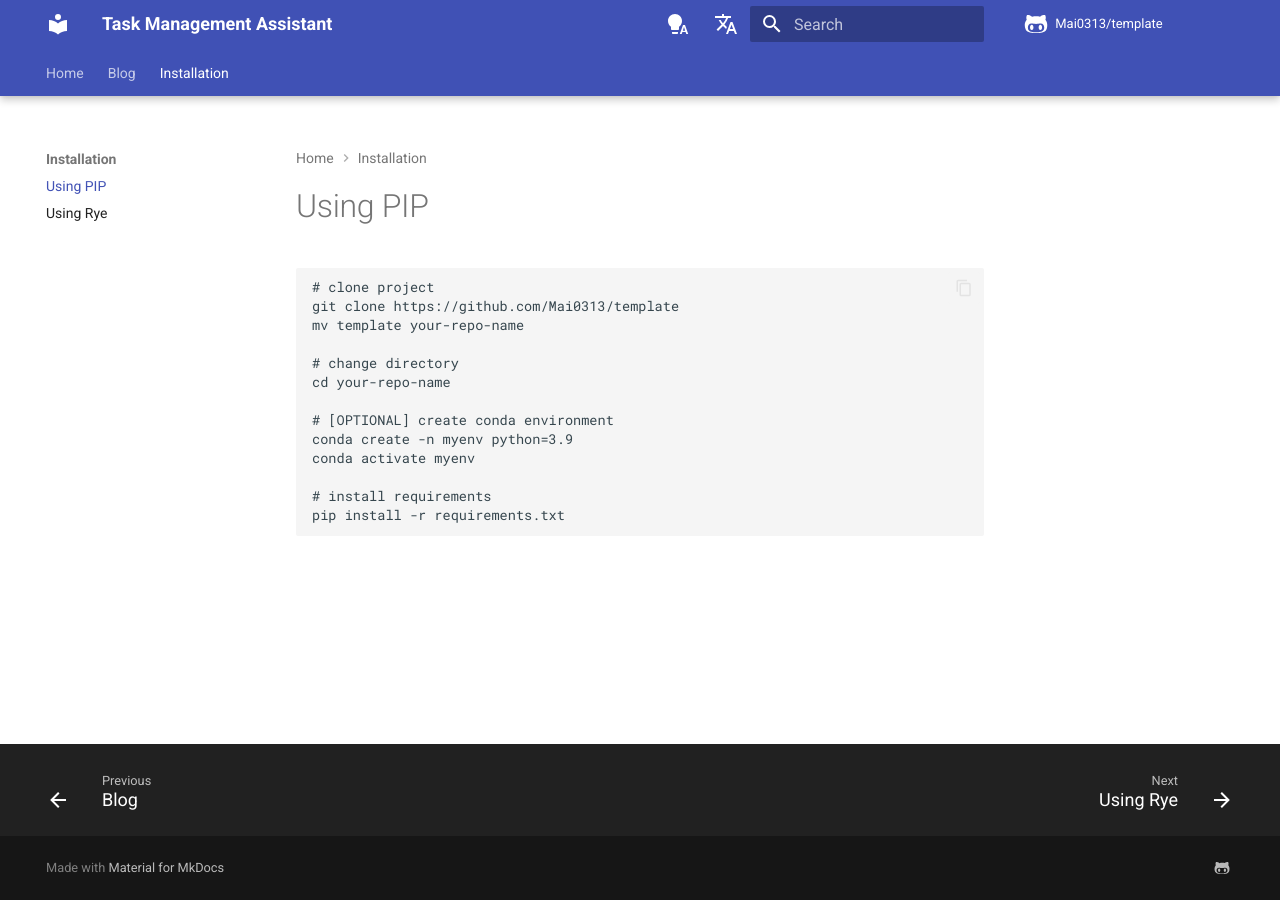
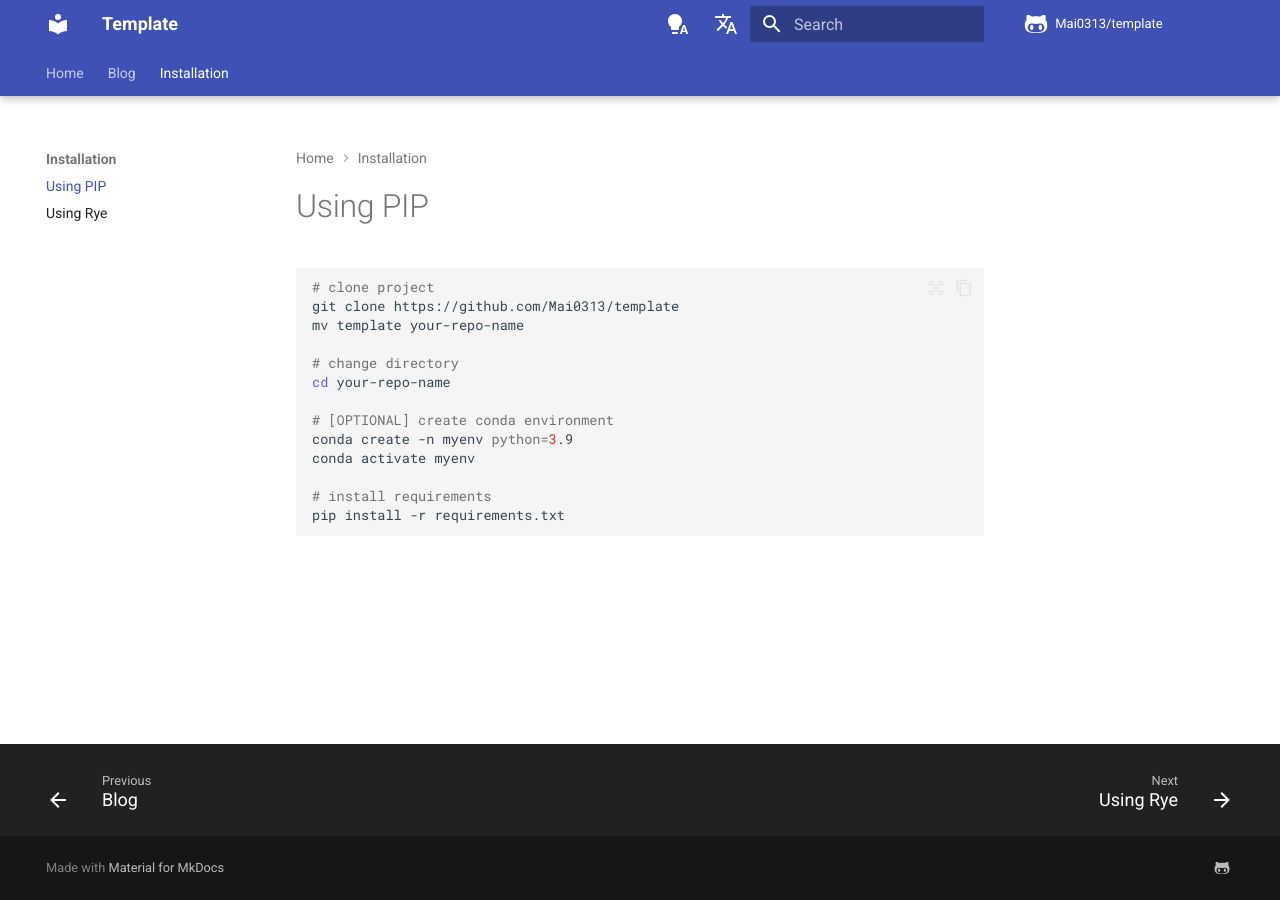
Before and after one commit to Mai0313/template, an MkDocs documentation site: the page built from docs/installation/pip.md, in a window 1280 px wide. Built offline with MkDocs 1.6.1 and Material for MkDocs 9.7.7, drawn with Linux system fonts in a browser that asks for light colours; comment, search, counter and statistics services are not loaded.

```diff
--- a/mkdocs.yml
+++ b/mkdocs.yml
@@ -1,10 +1,15 @@
-site_name: Task Management Assistant
+site_name: Template
 site_url: https://mai0313.github.io/template/
 site_author: Wei Cheng Lee
 
 repo_name: Mai0313/template
 repo_url: https://github.com/Mai0313/template
 edit_uri: edit/master/docs/
+
+docs_dir: docs
+site_dir: site
+remote_branch: wiki
+dev_addr: 0.0.0.0:9987
 
 theme:
   name: material
@@ -63,6 +68,7 @@ plugins:
   - mkdocstrings:
       handlers:
         python:
+          paths: [.]
           options:
             extensions:
             - griffe_typingdoc
@@ -109,9 +115,10 @@ plugins:
             # See https://sphinxcontrib-napoleon.readthedocs.io/en/latest/example_google.html for more info.
             docstring_section_style: table
             merge_init_into_class: true
+            relative_crossrefs: true
             ignore_init_summary: true
             trim_doctest_flags: true
-            show_if_no_docstring: false
+            show_if_no_docstring: true
             show_docstring_attributes: true
             show_docstring_functions: true
             show_docstring_classes: true
@@ -162,3 +169,10 @@ markdown_extensions:
   - footnotes
   - md_in_html
   - tables
+  - pymdownx.highlight:
+      anchor_linenums: true
+      line_spans: __span
+      pygments_lang_class: true
+  - pymdownx.inlinehilite
+  - pymdownx.snippets
+  - pymdownx.superfences
```
Also changed, not shown: README.md (+4 -0 lines), docs/index.md (+2 -0 lines), pyproject.toml (+8 -4 lines), 1 other file.
